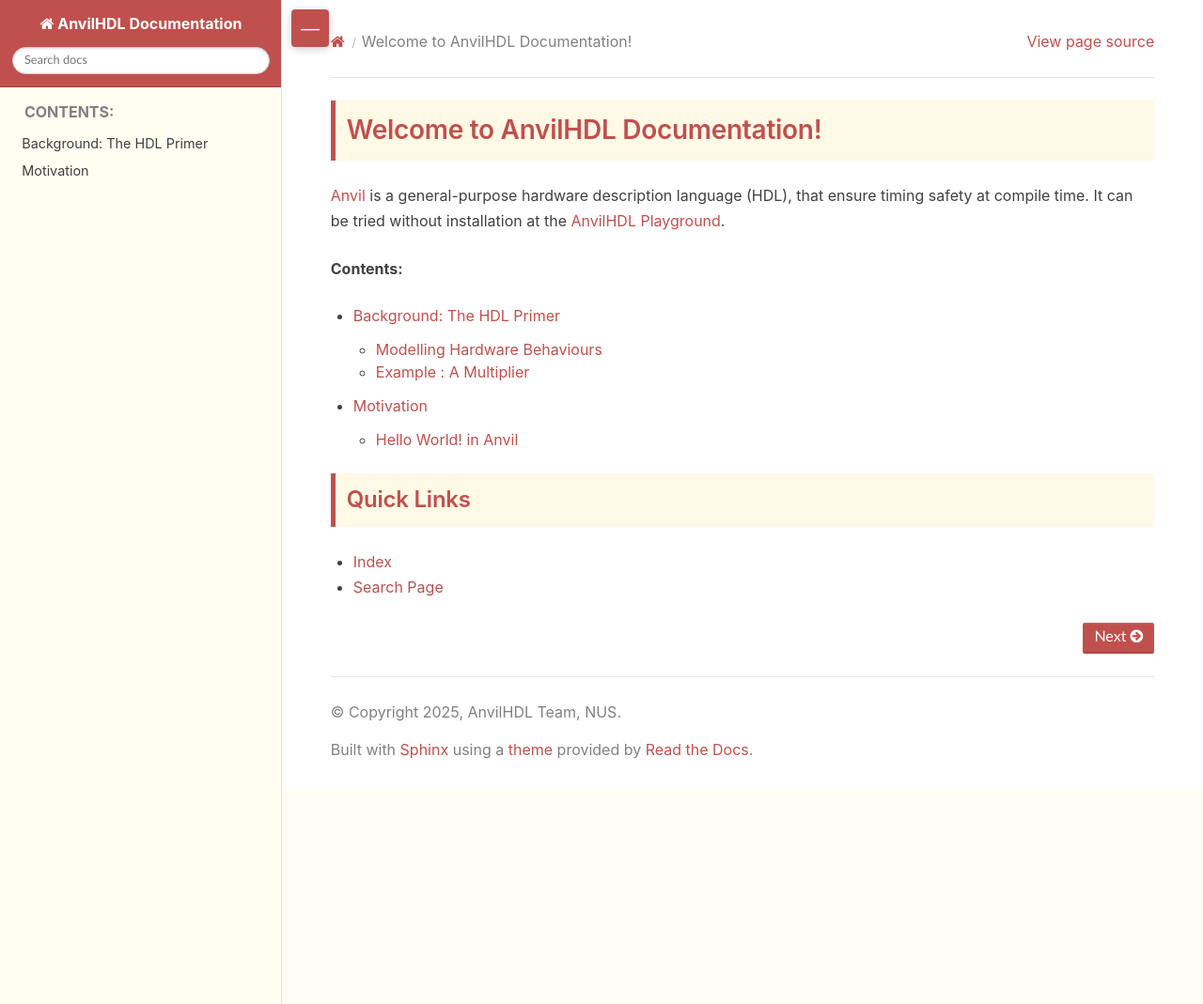
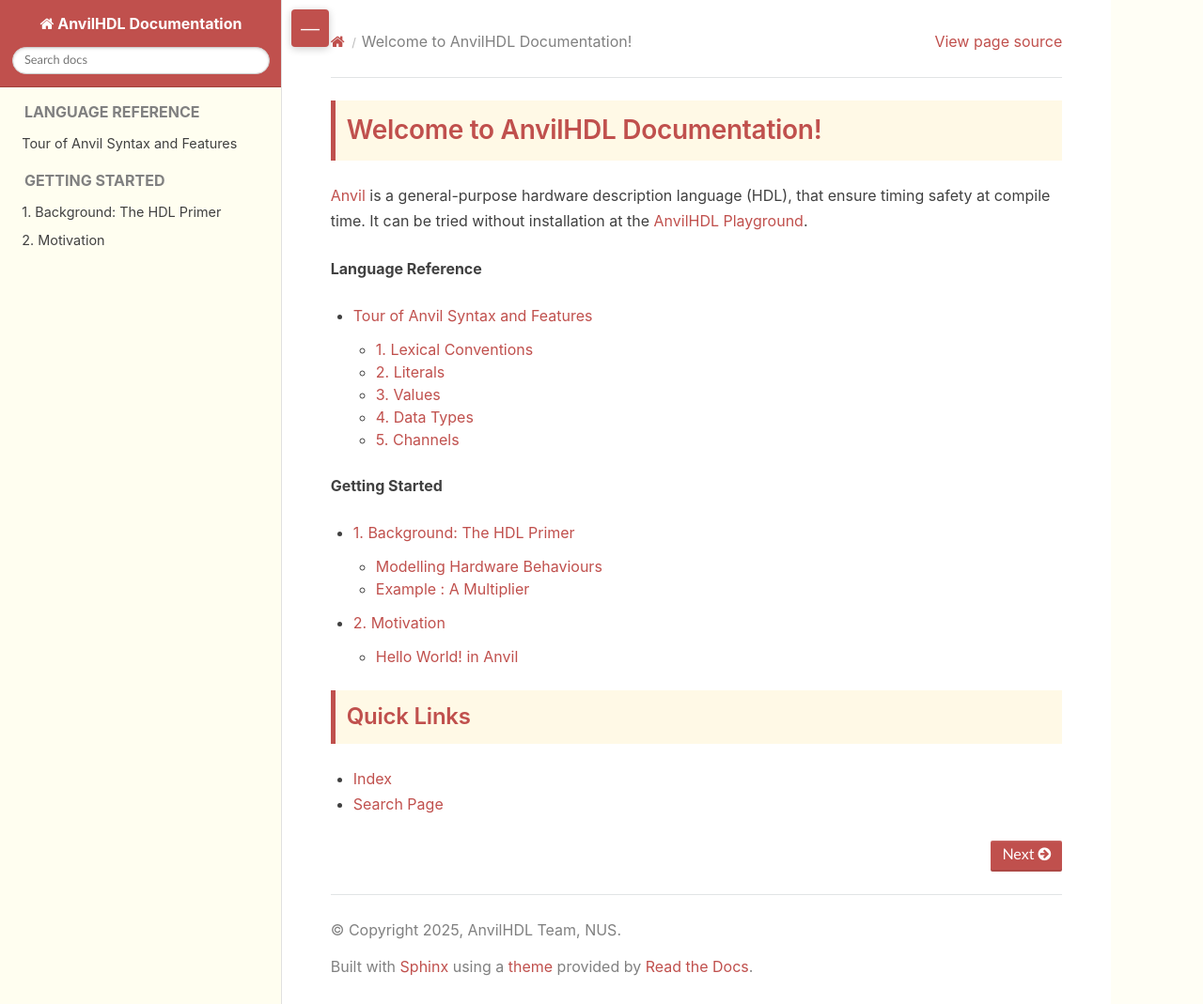
Before and after one commit to AnvilHDL/anvil-docs, a Sphinx documentation site: the page built from docs/index.rst, in a window 1280 px wide and 1069 px high. Shown: the whole window at 94% size. Built offline with Sphinx 7.4.7 and the Read the Docs theme 3.1.0, drawn with Linux system fonts in a browser that asks for light colours; some of the changed lines change nothing that is shown.

Commit message:
add lang reference and fix code parsing for widget

````diff
--- a/docs/background.md
+++ b/docs/background.md
@@ -1,4 +1,4 @@
-# Background: The HDL Primer
+# 1. Background: The HDL Primer
 
 The hardware description workflow starts with writing the hardware description in an abstraction called RTL (Register Transfer Level). For example, if you want to describe a simple adder in the most widely used HDL, SystemVerilog, you would write:
 
--- a/docs/conf.py
+++ b/docs/conf.py
@@ -28,8 +28,15 @@
     'sphinx.ext.todo',
     'sphinx.ext.coverage',
     'sphinx.ext.githubpages',
+    'sphinx.ext.mathjax',  # LaTeX math support
     'myst_parser',
     'anvil_playground',  # Custom extension for interactive playgrounds
+]
+
+# MyST Parser configuration - enable math extensions
+myst_enable_extensions = [
+    "dollarmath",  # Enable $...$ and $$...$$ math
+    "amsmath",     # Enable LaTeX math environments
 ]
 
 templates_path = ['_templates']
@@ -47,12 +54,12 @@
     'https://cdnjs.cloudflare.com/ajax/libs/codemirror/5.65.2/theme/monokai.min.css',
 ]
 
-# Add custom JS files
+# Add custom JS files - CodeMirror must load before playground-widget.js
 html_js_files = [
-    'https://cdnjs.cloudflare.com/ajax/libs/codemirror/5.65.2/codemirror.min.js',
-    'https://cdnjs.cloudflare.com/ajax/libs/codemirror/5.65.2/mode/clike/clike.min.js',
-    'playground-widget.js',
-    'navbar-toggle.js',
+    ('https://cdnjs.cloudflare.com/ajax/libs/codemirror/5.65.2/codemirror.min.js', {'priority': 100}),
+    ('https://cdnjs.cloudflare.com/ajax/libs/codemirror/5.65.2/mode/clike/clike.min.js', {'priority': 101}),
+    ('playground-widget.js', {'priority': 500}),
+    ('navbar-toggle.js', {'priority': 501}),
 ]
 
 # -- Extension configuration -------------------------------------------------
--- a/docs/ext/anvil_playground.py
+++ b/docs/ext/anvil_playground.py
@@ -60,21 +60,23 @@
 
 def visit_anvil_playground_html(self, node):
     """Generate HTML for the playground widget."""
+    import hashlib
+    import html
+
     code = node['code']
     playground_url = node['playground_url']
     height = node['height']
 
     # Generate a unique ID for this widget
-    import hashlib
     widget_id = f"anvil-playground-{hashlib.md5(code.encode()).hexdigest()[:8]}"
 
-    # Properly escape attributes for HTML
-    import html
-    code_json = json.dumps(code)
-    playground_url_json = json.dumps(playground_url)
+    # Escape code for safe embedding in HTML data attribute
+    # Use html.escape to handle quotes and special characters
+    code_escaped = html.escape(code, quote=True)
+    playground_url_escaped = html.escape(playground_url, quote=True)
 
-    # Use raw HTML output
-    html_output = f'''<div class="anvil-playground-container" id="{widget_id}" data-code='{code_json}' data-playground-url='{playground_url_json}' style="min-height: {height};"></div>'''
+    # Use double quotes for HTML attributes, escape the content properly
+    html_output = f'''<div class="anvil-playground-container" id="{widget_id}" data-code="{code_escaped}" data-playground-url="{playground_url_escaped}" style="min-height: {height};"></div>'''
 
     self.body.append(html_output)
     raise nodes.SkipNode
--- a/docs/helloWorld.md
+++ b/docs/helloWorld.md
@@ -1,4 +1,4 @@
-# Motivation
+# 2. Motivation
 
 In the previous section, we established the fundamental programming paradigm of HDLs, in which hardware components are modeled as state machines. We also saw that de-facto HDLs such as SystemVerilog provide the low-level constructs needed to describe these state machines, giving designers fine-grained control over hardware behavior. At the end of the section, we identified several questions that arise when interfacing with components written in these HDLs. These questions intuitively highlight the challenge of ensuring that modules exchange values with a shared understanding of timing and validity constraints.
 
--- a/docs/index.rst
+++ b/docs/index.rst
@@ -9,10 +9,19 @@
 
 .. toctree::
    :maxdepth: 2
-   :caption: Contents:
+   :caption: Language Reference
+
+   languageReference
+
+
+.. toctree::
+   :maxdepth: 2
+   :caption: Getting Started
 
    background
    helloWorld
+
+
 
 Quick Links
 -----------
--- /dev/null
+++ b/docs/languageReference.md
@@ -0,0 +1,364 @@
+# Tour of Anvil Syntax and Features
+
+
+We now present a detailed tour of all language constructs in Anvil. We illustrate each construct with small code examples and explain their semantics.
+
+
+## 1. Lexical Conventions
+
+Anvil follows standard lexical rules like SystemVerilog.
+
+### Whitespace
+
+Whitespace separates identifiers, literals, and keywords but is otherwise ignored, **except inside string literals**, where it is treated as part of the value.
+
+### Comments
+
+Anvil supports two kinds of comments:
+
+* **Block comments** begin with `/*` and end with `*/`. They may appear inline or span multiple lines.
+
+  ```c
+  /* This is a block comment */
+  ```
+* **Inline comments** start with `//` and continue to the end of the line.
+
+  ```c
+  // This is an inline comment
+  ```
+
+### Identifiers
+
+Identifiers consist of letters, digits, and underscores, but **must start with either a letter or an underscore**. In the grammar, non-terminals are prefixed with `$`.
+
+```bnf
+identifier ::= ( $letter | _ ) { $letter | $digit | _ }
+letter     ::= a...z | A...Z
+digit      ::= 0...9
+```
+
+Examples of valid identifiers:
+
+```text
+counter
+_data
+temp32
+```
+
+Invalid identifiers:
+
+```text
+3value   // cannot start with a digit
+```
+
+---
+
+## 2. Literals
+
+Anvil provides built-in literal forms to represent values commonly used in hardware designs.
+
+### Numeric Literals
+
+A numeric literal consists of:
+
+1. A **bit width** (one or more digits),
+2. A **single quote** `'`,
+3. A **base specifier** (`b`, `d`, or `h`),
+4. A **value** written in that base.
+
+```bnf
+numeric-literal        ::= $binary-literal
+                         | $decimal-literal
+                         | $hexadecimal-literal
+
+binary-literal         ::= { $digit }+ 'b { 0 | 1 }+
+decimal-literal        ::= { $digit }+ 'd { $digit }+
+hexadecimal-literal    ::= { $digit }+ 'h { $digit | a...f | A...F }+
+```
+
+Examples:
+
+```rs
+8'b10101010
+16'hFFEE
+8'd170
+```
+
+### String Literals
+
+String literals are enclosed in double quotes:
+
+```bnf
+string-literal ::= " { $string-char } "
+```
+
+Example:
+
+```rs
+"Hello, Anvil!"
+```
+
+> **Note**: String literals are just for debug printing and cannot be manipulated as first-class values in Anvil.
+
+---
+
+## 3. Values
+Anvil supports several kinds of values, including:
+
+### Logic
+
+`logic` is the most atomic value type in Anvil. It represents a single bit and can take the values:
+
+```rs
+1'b0
+1'b1
+```
+
+### Array
+
+An array is a fixed-length sequence of values of the same type. A logic array is written as:
+
+```text
+n'b...
+n'd...
+n'h...
+```
+
+where `n` is the number of bits.
+
+Example:
+
+```rs
+8'b10101010        // binary
+8'hAA              // hexadecimal
+8'd170             // decimal
+```
+
+All three examples represent the same 8-bit value.
+
+
+Arrays of arbitrary data types are written as:
+
+```rs
+[ v0, v1, ..., v(n-1) ]
+```
+
+Example:
+
+```rs
+[ 8'd1, 8'd2, 8'd3 ]
+```
+
+This is an array of three 8-bit logic arrays.
+
+### Struct
+
+A `struct` is a composite type that groups multiple named fields, potentially of different data types. A struct value is constructed using the syntax:
+
+```text
+struct_type_ident::{ field1 = value1; field2 = value2; ... }
+```
+
+Example:
+
+```rs
+address_data_pair::{ data = 8'b10101010; addr = 16'hFFEE }
+```
+
+### Enum
+
+An `enum` represents a named constant chosen from a finite set. The syntax to refer to an enum constant is:
+
+```rs
+enum_type_ident::const_ident
+```
+
+Example:
+
+```rs
+state::IDLE
+state::BUSY
+```
+
+
+## 4. Data Types
+
+Anvil supports both primitive and user-defined data types. Types are constructed using data type expressions.
+
+### Data Type Expressions
+
+```bnf
+data-type-expression ::= ()
+                       | logic
+                       | $identifier
+                       | ( $data-type-expression [ {digit}+ ] )
+```
+
+Meaning:
+
+- `()` represents the unit type.
+- `logic` is the single-bit type.
+- `$identifier` refers to a named type.
+- `(T[n])` is an array of `n` elements of type `T`.
+Examples:
+
+```rs
+logic
+address_data_pair
+logic[8]
+```
+
+### Type Definitions
+
+A named type can be introduced using a type definition:
+
+```bnf
+data-type-definition ::= type $identifier [ $params ] = $data-type-expression ;
+```
+
+Example:
+
+```rs
+type byte = (logic[8]);
+type word = (logic[32]);
+```
+
+### Struct Definitions
+
+A named struct type is defined as:
+
+```bnf
+struct $identifier [ $params ] {
+  $identifier : $data-type-expression
+  { , $identifier : $data-type-expression }
+}
+```
+
+Example:
+
+```rs
+struct address_data_pair {
+  data : (logic[8]),
+  addr : (logic[16])
+}
+```
+
+### Enum Definitions
+
+An enum type is defined as:
+
+```bnf
+enum $identifier {
+  $identifier { , $identifier }
+}
+```
+
+Example:
+
+```rs
+enum state {
+  IDLE,
+  BUSY,
+  DONE
+}
+```
+
+
+## 5. Channels
+
+A channel is the fundamental mechanism for communication and synchronization between a pair of processes.
+
+**Endpoints:** Each channel has **two endpoints**, corresponding to the two ends of the communication. Conceptually, a channel resembles a pipe that transports values between its two endpoints.
+
+**Messages** : A channel defines a set of **messages** that can be sent and received in specified directions. Each message carries a value of a given data type.
+
+**Timing Contract:** Each message is associated with a timing contract, which specifies how long the exchanged value remains valid after the communication completes. This duration is referred to as the message’s *lifetime*.
+
+**Synchronization:** All messages in Anvil are synchronous: a message transfer completes only when both endpoints are ready. Consequently, sending and receiving occur at the same logical time. The time of synchronization is defined as the time at which the send/receive operation completes.
+
+By default, all messages use two-way handshake synchronization. However, Anvil allows users to specify different synchronization modes for each endpoint of a message. This enables the compiler to avoid generating unnecessary handshakes when synchronization is not required or can be determined statically.
+
+
+
+### Channel Classes
+
+A channel class serves as a template for creating channels. It specifies:
+
+- the set of messages,
+- their directions,
+- their data types,
+- their timing contracts, and
+- their synchronization modes.
+
+Channel classes play a role analogous to interface definitions in languages such as SystemVerilog. However, while SystemVerilog interfaces specify only the data types and directions of communication, Anvil channel classes additionally define the _timing-contract_. Channel classes may also be parameterized by type and integer parameters.
+
+
+```bnf
+channel-class-definition ::= "chan" identifier [ params ] "{"
+                               message-definition
+                               ( "," message-definition )*
+                             "}"
+
+message-definition ::= message-direction identifier ":"
+                       "(" data-type-expression "@" lifetime-pattern ")"
+                       [ "@" sync-mode "-" "@" sync-mode ]
+
+message-direction  ::= "left" | "right"
+lifetime-pattern   ::= "#" digit+ | identifier
+sync-mode          ::= "dyn"
+                      | "#" digit+ [ "~" digit+ ]
+                      | "#" identifier [ "+" digit+ ]
+```
+
+Here `@ sync-mode - @ sync-mode` specifies the synchronization modes for the left and right endpoints for that particular message respectively.
+
+
+For example, consider the following channel class definition for a simple request-response channel:
+
+```rs
+chan simple_ch<T : data_type, W : int> {
+    left  req : (T@ req),
+    right res : (logic[W]@#1) @dyn - @#1
+}
+```
+
+This channel class declares:
+
+- Parameters:
+
+  - `T` : a data type parameter,
+  - `W` :  an integer parameter.
+
+- Messages:
+
+  - `req`: received on the **left** endpoint with value type `T` and lifetime `req`.
+  - `res`: received on the **right** endpoint with value type `logic[W]` and lifetime `#1`.
+
+The synchronization contract for `res` specifies:
+
+- The left side (sender here) may initiate communication at any time (`dyn`).
+- The right side (receiver here) must be ready exactly one cycle later (`@#1`).
+
+
+
+For a detailed explanation of lifetime patterns and synchronization modes, see the [tutorial](https://github.com/jasonyu1996/anvil/tree/master/docs/tutorial/L2-Communication)
+
+---
+
+### Channel Creation
+Channels are instantiated from channel classes to obtain a pair of endpoints.
+
+
+```bnf
+channel-creation ::= "chan" identifier "--" identifier ":"
+                     identifier [ param-vals ] ";"
+```
+
+For example:
+
+```rs
+chan ep_le -- ep_ri : simple_ch<logic[8], 1>;
+```
+
+This creates a channel of type `simple_ch<logic[8], 1>` and binds its endpoints to
+`ep_le` (left) and `ep_ri` (right).
--- a/docs/static/playground-widget.js
+++ b/docs/static/playground-widget.js
@@ -240,15 +240,35 @@
 }
 
 // Initialize all playground widgets on page load
-document.addEventListener('DOMContentLoaded', () => {
+function initPlaygrounds() {
     const playgroundElements = document.querySelectorAll('.anvil-playground-container');
+
     playgroundElements.forEach((element) => {
         try {
-            const code = JSON.parse(element.dataset.code || '""');
-            const playgroundUrl = JSON.parse(element.dataset.playgroundUrl || '"https://anvil.capstone.kisp-lab.org"');
+            // Data attributes are automatically HTML-unescaped by the browser
+            const code = element.dataset.code || '';
+            const playgroundUrl = element.dataset.playgroundUrl || 'https://anvil.capstone.kisp-lab.org';
             new AnvilPlayground(element.id, code, playgroundUrl);
         } catch (e) {
             console.error('Failed to initialize playground:', e);
+            element.innerHTML = '<div style="color: red; padding: 20px;">Error loading playground: ' + e.message + '</div>';
+        }
+    });
+}
+
+// Try multiple initialization strategies
+if (document.readyState === 'loading') {
+    document.addEventListener('DOMContentLoaded', initPlaygrounds);
+} else {
+    initPlaygrounds();
+}
+
+// Also try on window load as backup
+window.addEventListener('load', () => {
+    const containers = document.querySelectorAll('.anvil-playground-container');
+    containers.forEach(c => {
+        if (!c.querySelector('.anvil-playground-widget')) {
+            initPlaygrounds();
         }
     });
 });
--- a/docs/static/static.css
+++ b/docs/static/static.css
@@ -73,7 +73,7 @@
 
 .wy-nav-content {
     background-color: #ffffff !important;
-    max-width: 1000px !important;
+    max-width: 90% !important;
     transition: max-width 0.3s ease, padding 0.3s ease;
 }
 
````
